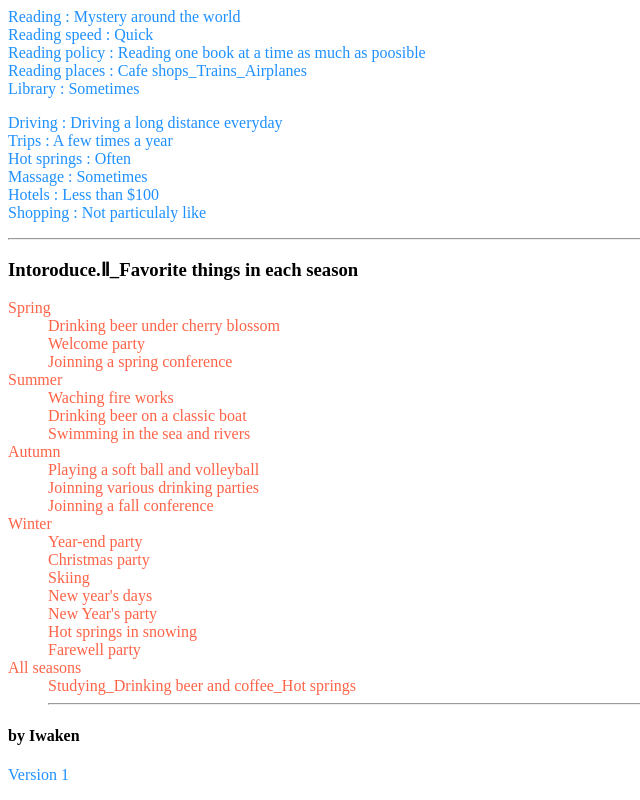
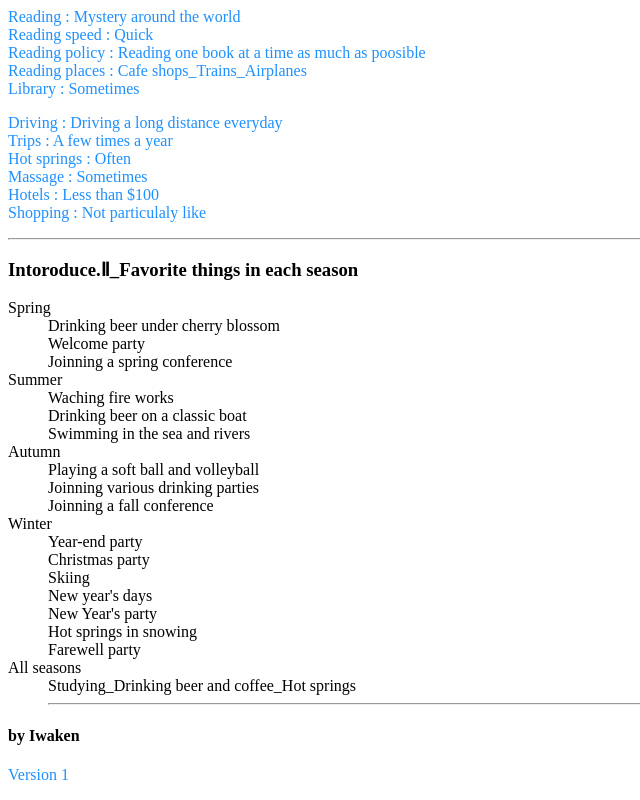
Before and after one commit to iwaken/iwaken.github.io, a plain HTML site: page bio.html in a window 1280 px wide. Shown: the part 1052-1852 px from the top of the page, without its empty margins (0-640 px from the left). Drawn offline with Linux system fonts and the light colour scheme.

Commit message:
Update bio.html

```diff
--- a/bio.html
+++ b/bio.html
@@ -52,7 +52,7 @@
   <h3>Intoroduce.Ⅱ_Favorite things in each season</h3>
 
 
-  <dl style="color:Tomato;"><dt>Spring</dt>
+  <dl><dt>Spring</dt>
   <dd>Drinking beer under cherry blossom<br>
   Welcome party<br>
   Joinning a spring conference<br></dd>
```
